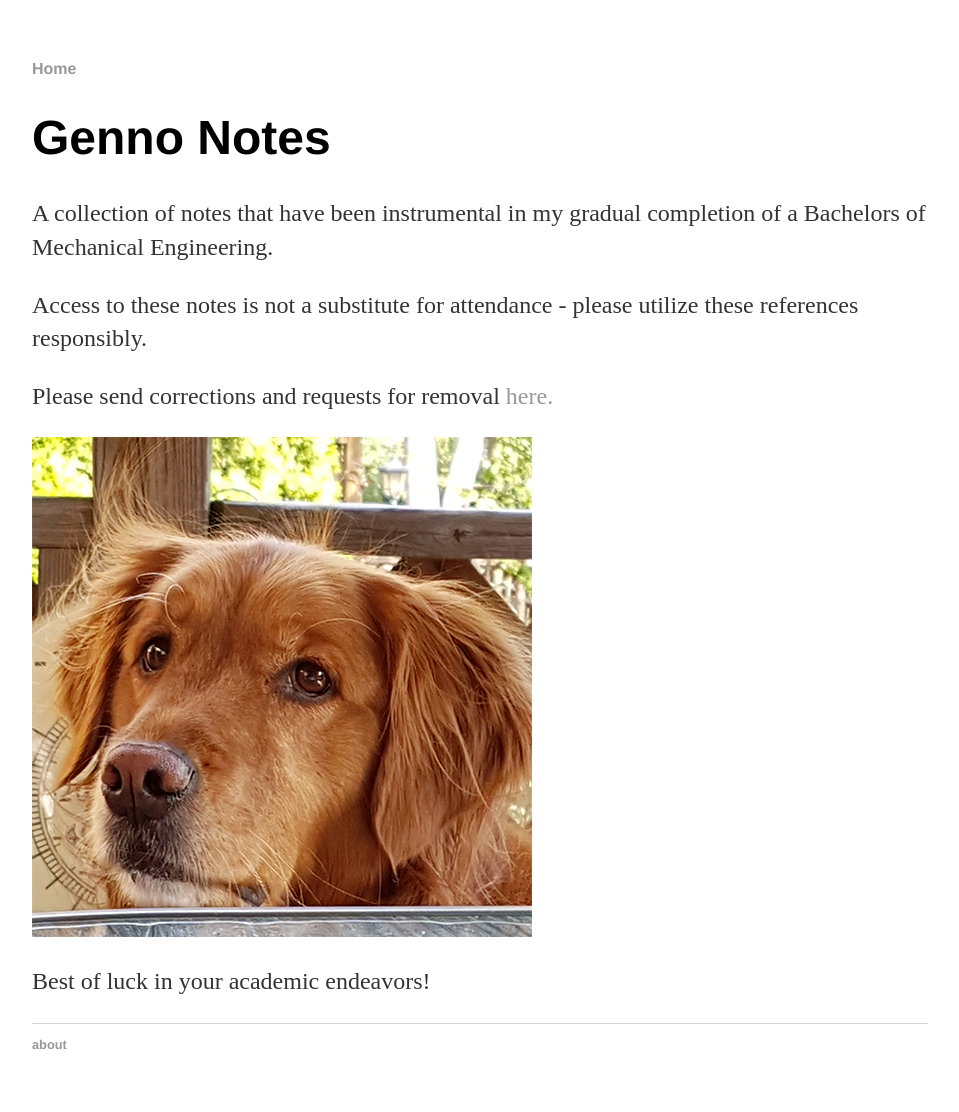
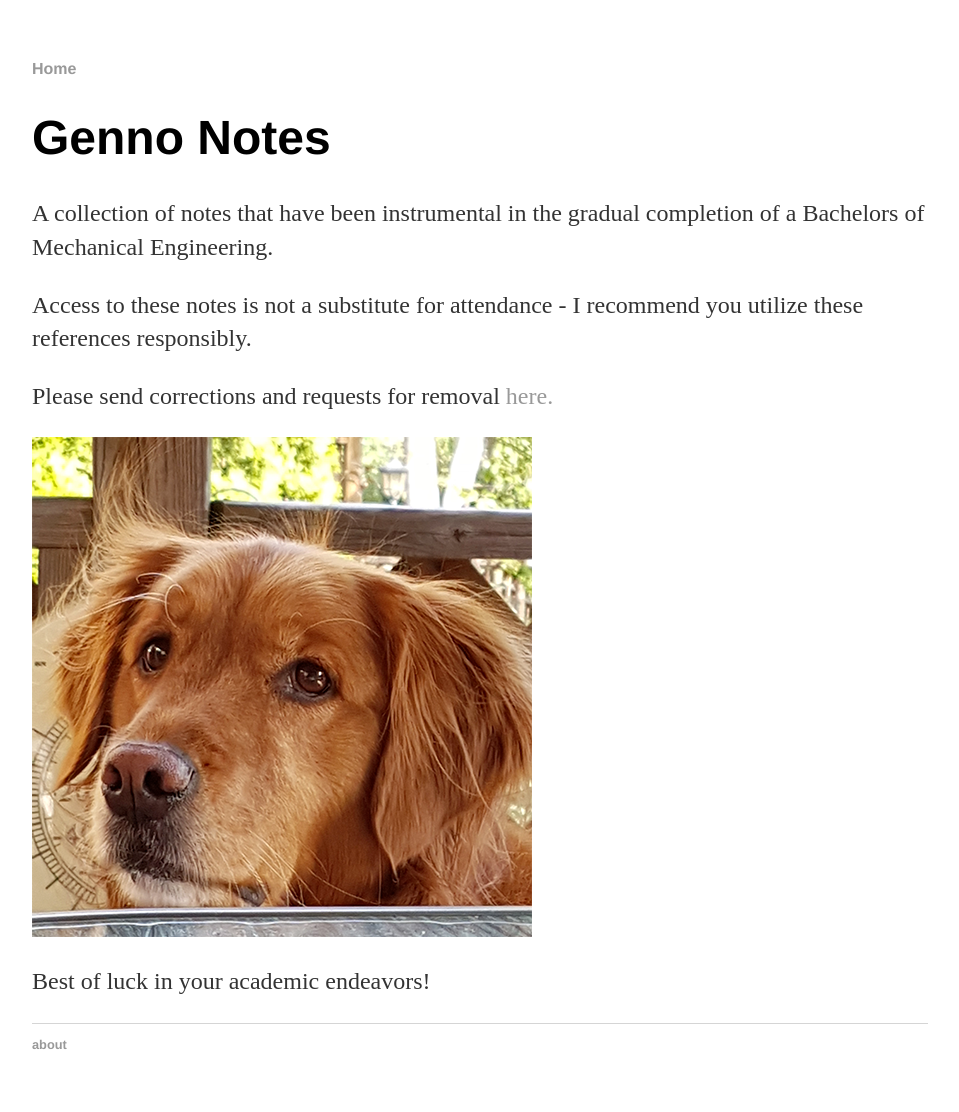
Before and after one commit to GenNotes/GenNotes.github.io, a Jekyll site: the page built from about/index.html, in a window 1280 px wide. Shown: the whole page, without its empty margins (160-1119 px from the left). Built offline with Jekyll 4.4.1, drawn with Linux system fonts in a browser that asks for light colours.

Commit message:
Update index.html

```diff
--- a/about/index.html
+++ b/about/index.html
@@ -5,9 +5,9 @@ title: About
 <div class="blurb">
 	<h1>Genno Notes</h1>
 
-	<p> A collection of notes that have been instrumental in my gradual completion of a Bachelors of Mechanical Engineering. </p>
+	<p> A collection of notes that have been instrumental in the gradual completion of a Bachelors of Mechanical Engineering. </p>
 
-	<p> Access to these notes is not a substitute for attendance - please utilize these references responsibly. </p>
+	<p> Access to these notes is not a substitute for attendance - I recommend you utilize these references responsibly. </p>
 
 	<p> Please send corrections and requests for removal <a href="mailto:angus.genno@gmail.com"> here. </p>
 
```
